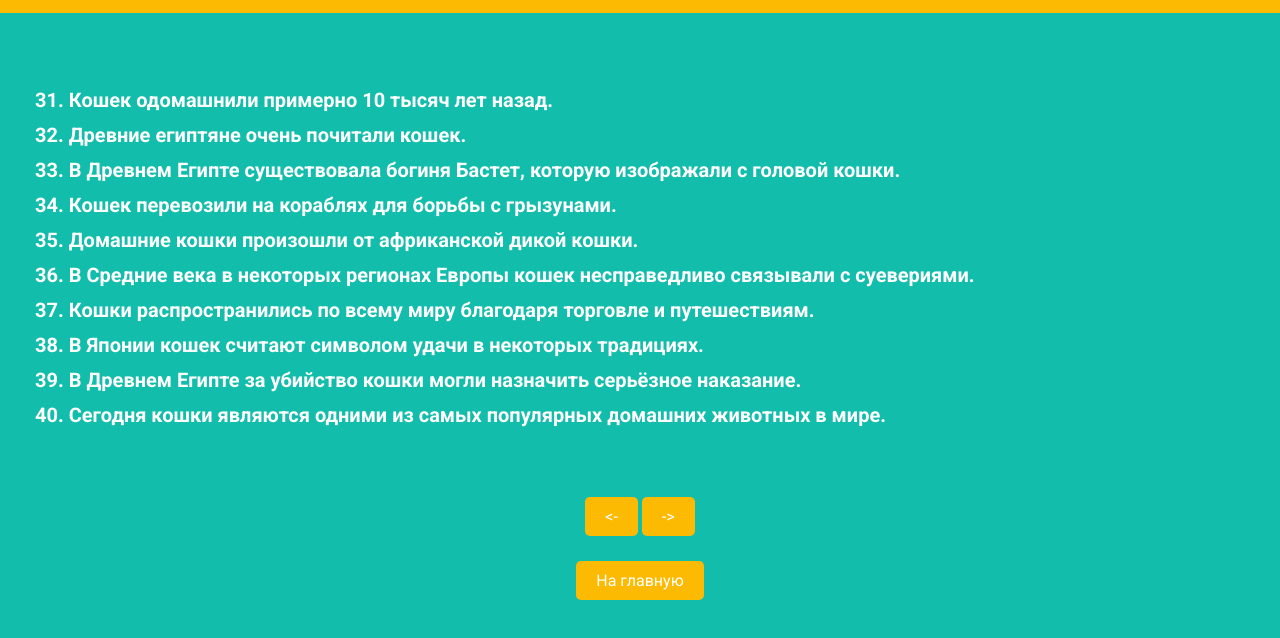
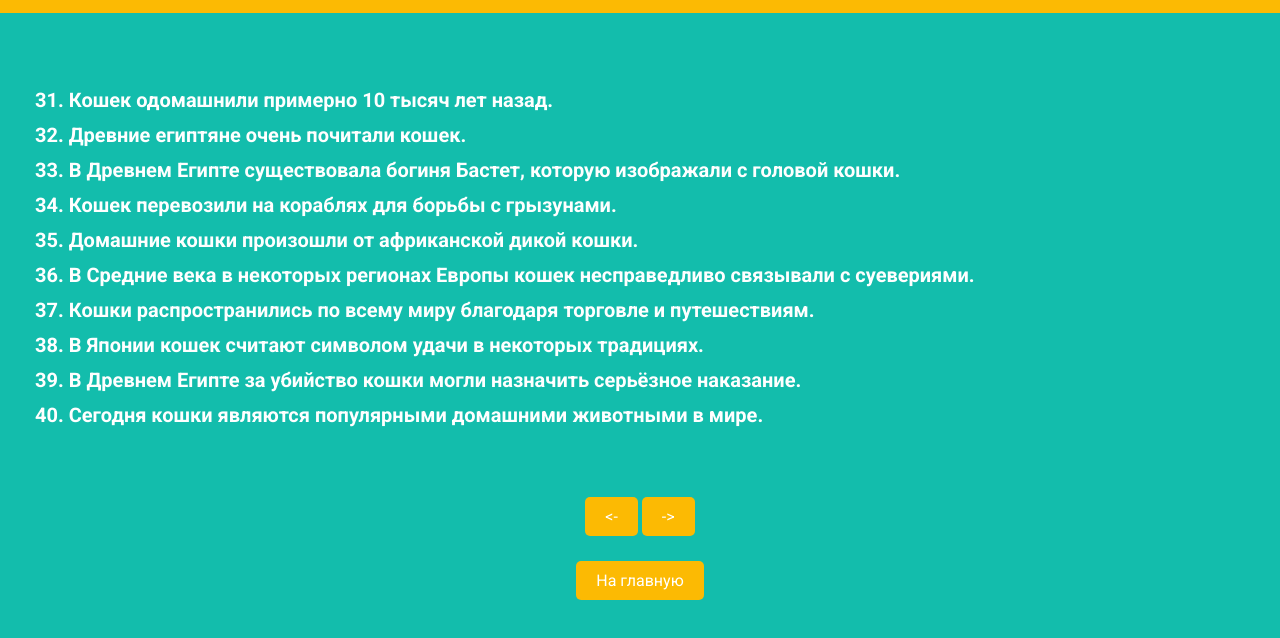
Before and after one commit to Yaroslav777create/kot-ru, a plain HTML site: page 4.html in a window 1280 px wide. Shown: the part 146-784 px from the top of the page. Drawn offline with Linux system fonts and the light colour scheme.

Commit message:
Refine wording in fact about cats' popularity

```diff
--- a/4.html
+++ b/4.html
@@ -431,7 +431,7 @@
             <br>
             <h1>39. В Древнем Египте за убийство кошки могли назначить серьёзное наказание.</h1>
             <br>
-            <h1>40. Сегодня кошки являются одними из самых популярных домашних животных в мире.</h1>
+            <h1>40. Сегодня кошки являются популярными домашними животными в мире.</h1>
         </article>
     </main>
     <footer>
```
